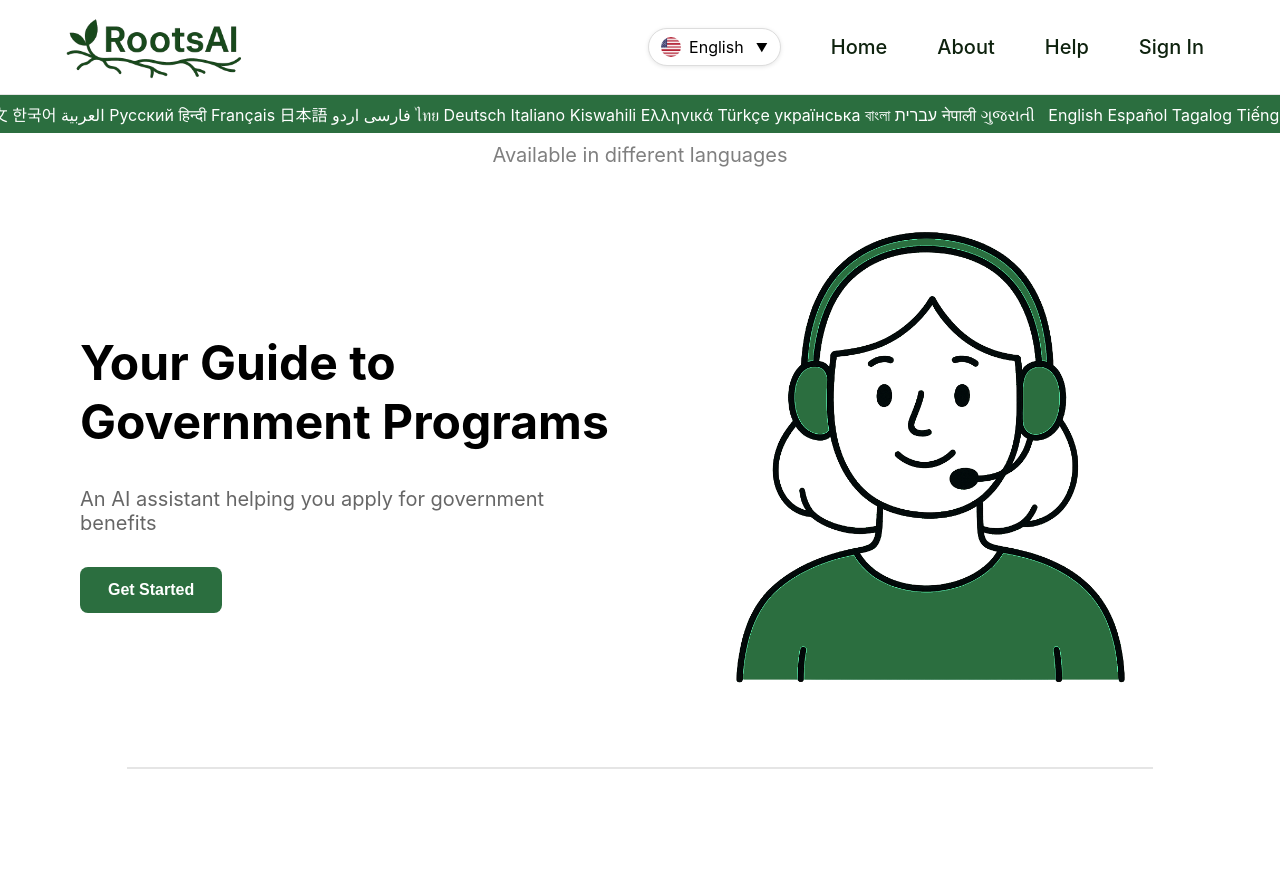
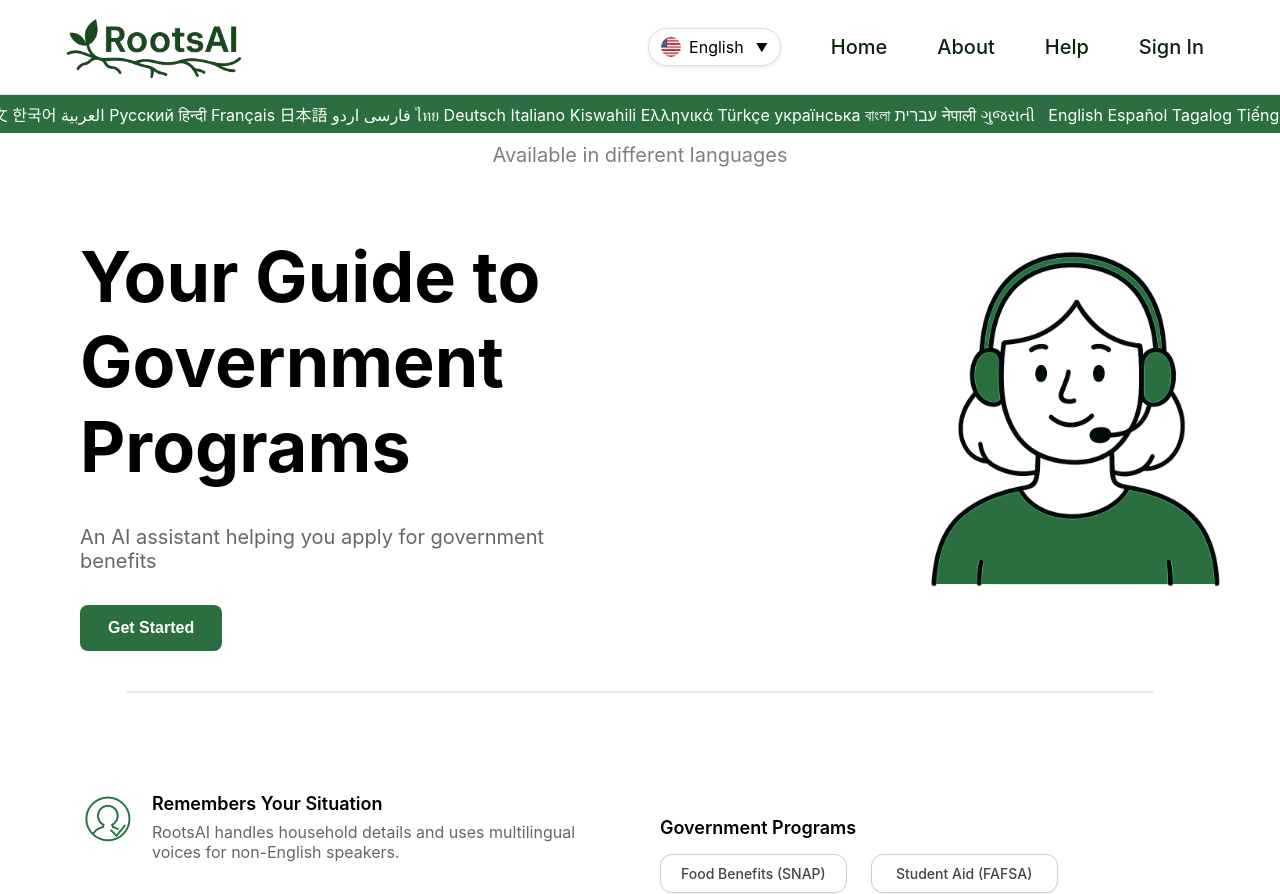
Before and after one commit to lyeric2022/diamondhacks2025, a React (Create React App) app in the folder frontend/: page / in a window 1280 px wide. Shown: the top 894 px of the page. Built offline with nearby package versions, Linux system fonts and the light colour scheme.

Commit message:
finished with everything on landing page

```diff
--- a/frontend/src/pages/VoiceChat.tsx
+++ b/frontend/src/pages/VoiceChat.tsx
@@ -1,7 +1,7 @@
 import { useNavigate } from "react-router-dom";
 import VoiceButton from "../components/VoiceButton";
 import "./VoiceChat.css";
-import NavBar from "../components/NavBar";
+import NavBar from '../components/navBar';
 
 const VoiceChat = () => {
   const navigate = useNavigate();
--- a/frontend/src/pages/homePage.module.css
+++ b/frontend/src/pages/homePage.module.css
@@ -15,6 +15,8 @@
   max-width: 1200px;
   margin: 0 auto;
   gap: 40px;
+  /* border-width: 2px;
+  border-color:black; */
 }
 
 .LHSIntro {
@@ -22,11 +24,12 @@
   display: flex;
   flex-direction: column;
   justify-content: center;
+  width: 600px;
 }
 
 .LHSIntro h1 {
-  font-size: 48px;
-  font-weight: 700;
+  font-size: 70px;
+  font-weight: 500px;
   font-family: 'Inter', sans-serif;
   margin-bottom: 20px;
 }
@@ -62,7 +65,8 @@
 }
 
 .aiHelperImage {
-  max-width: 100%;
+  max-width: 400px;
+  margin-right: -290px;
   height: auto;
 }
 
@@ -137,3 +141,35 @@
   align-self: center;
   margin-top: 8px;
 }
+
+.feature {
+  display: flex;
+  align-items: flex-start;
+  gap: 16px;
+}
+
+.featureIcon {
+  width: 56px;
+  height: 56px;
+  flex-shrink: 0;
+}
+
+.featureText {
+  display: flex;
+  flex-direction: column;
+}
+
+.featureText h4 {
+  font-size: 18px;
+  font-weight: 600;
+  margin: 0 0 8px 0;
+  font-family: 'Inter', sans-serif;
+  color: black;
+}
+
+.featureText p {
+  font-size: 16px;
+  color: rgba(0, 0, 0, 0.6);
+  margin: 0;
+  max-width: 500px;
+}
--- a/frontend/src/pages/homePage.tsx
+++ b/frontend/src/pages/homePage.tsx
@@ -1,5 +1,5 @@
-import React, { CSSProperties } from 'react';
-import NavBar from '../components/NavBar';
+import React from 'react';
+import NavBar from '../components/navBar';
 import LanguageMarquee from '../components/languageMarquee';
 import styles from './homePage.module.css';
 import { useNavigate } from 'react-router-dom';
@@ -31,12 +31,18 @@ const HomePage = () => {
         <div className={styles.bottomContainer}>
             <div className={styles.LHSBottom}>
                 <div className={styles.feature}>
-                <h4>Remembers Your Situation</h4>
-                <p>RootsAI handles household details and uses multilingual voices for non-English speakers.</p>
+                    <img src="/person.png" alt="Remembers" className={styles.featureIcon} />
+                    <div className={styles.featureText}>
+                        <h4>Remembers Your Situation</h4>
+                        <p>RootsAI handles household details and uses multilingual voices for non-English speakers.</p>
+                    </div>
                 </div>
                 <div className={styles.feature}>
-                <h4>Simplifies Applications</h4>
-                <p>Get easy guides for programs like EBT, CalFresh, housing, ESL, and more</p>
+                    <img src="/checklist.png" alt="Simplifies" className={styles.featureIcon} />
+                        <div className={styles.featureText}>
+                            <h4>Simplifies Applications</h4>
+                            <p>Get easy guides for programs like EBT, CalFresh, housing, ESL, and more</p>
+                        </div>
                 </div>
             </div>
 
```
Also changed, not shown: frontend/public/checklist.png (added), frontend/public/person.png (added), frontend/src/components/Nav.module.css (line endings or trailing spaces).
